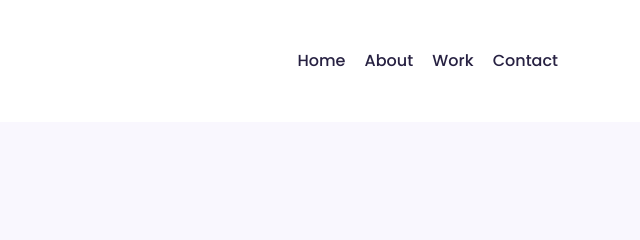
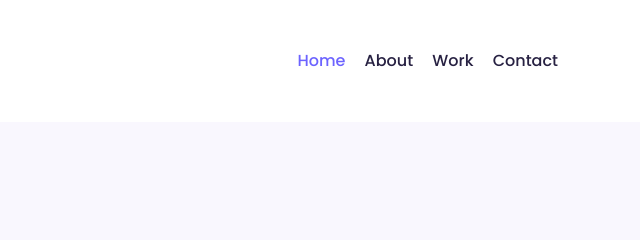
Before and after one commit to Jackiefalcone/Portfolio-project, a plain HTML site: page index.html in a window 1280 px wide. Shown: the top 240 px of the page, 640-1280 px from the left. Drawn offline with nearby package versions, Linux system fonts and the light colour scheme.

Commit message:
added class and added css to "active" class to have color when hovering over the "active" class

```diff
--- a/index.html
+++ b/index.html
@@ -34,7 +34,7 @@
         <nav class="d-flex justify-content-between">
           <img src="images/logo.png" class="logo" alt="" />
           <ul>
-            <li><a href="">Home</a></li>
+            <li class="active"><a href="">Home</a></li>
             <li><a href="about.html">About</a></li>
             <li><a href="work.html">Work</a></li>
             <li><a href="contact.html">Contact</a></li>
--- a/styles/portfolio.css
+++ b/styles/portfolio.css
@@ -129,6 +129,10 @@ nav a {
   transition: all 100ms ease-in-out;
 }
 
+nav li.active a {
+  color: var(--btn-color);
+}
+
 nav a:hover {
   color: var(--btn-color);
 }
```
